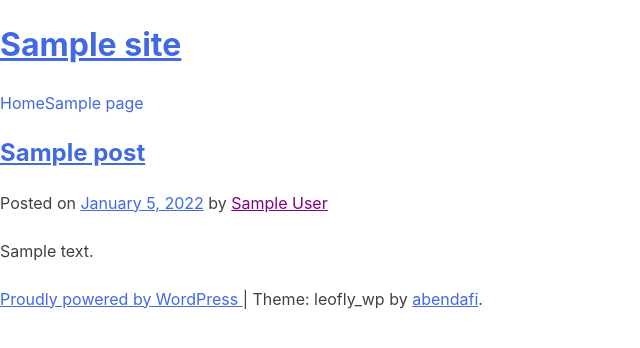
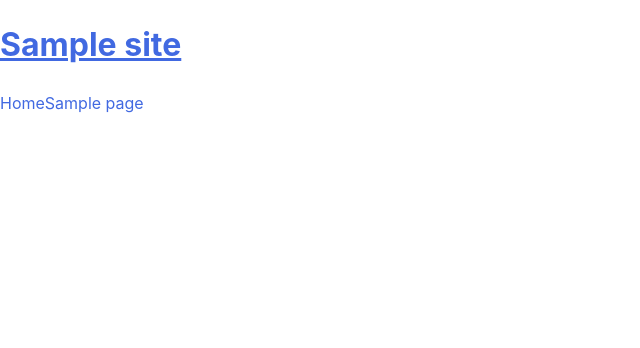
Before and after one commit to AntoineBendafiSchulmann/BAP1_Leofly_wp, a WordPress theme: template leofly_wp/web/app/themes/leofly_wp/index.php in a window 1280 px wide. Shown: the top 348 px of the page, without its empty margins (0-640 px from the left). Run offline with PHP 8.4 and a stand-in for WordPress, Linux system fonts and the light colour scheme; the site name, menu and one post (Sample post) are stand-ins, and other content is empty; some libraries are stand-ins or nearby versions.

Commit message:
clearing plus img folder

```diff
--- a/leofly_wp/web/app/themes/leofly_wp/footer.php
+++ b/leofly_wp/web/app/themes/leofly_wp/footer.php
@@ -11,22 +11,7 @@
 
 ?>
 
-	<footer id="colophon" class="site-footer">
-		<div class="site-info">
-			<a href="<?php echo esc_url( __( 'https://wordpress.org/', 'leofly_wp' ) ); ?>">
-				<?php
-				/* translators: %s: CMS name, i.e. WordPress. */
-				printf( esc_html__( 'Proudly powered by %s', 'leofly_wp' ), 'WordPress' );
-				?>
-			</a>
-			<span class="sep"> | </span>
-				<?php
-				/* translators: 1: Theme name, 2: Theme author. */
-				printf( esc_html__( 'Theme: %1$s by %2$s.', 'leofly_wp' ), 'leofly_wp', '<a href="http://abendafi">abendafi</a>' );
-				?>
-		</div><!-- .site-info -->
-	</footer><!-- #colophon -->
-</div><!-- #page -->
+
 
 <?php wp_footer(); ?>
 
--- a/leofly_wp/web/app/themes/leofly_wp/index.php
+++ b/leofly_wp/web/app/themes/leofly_wp/index.php
@@ -15,43 +15,8 @@
 get_header();
 ?>
 
-	<main id="primary" class="site-main">
 
-		<?php
-		if ( have_posts() ) :
-
-			if ( is_home() && ! is_front_page() ) :
-				?>
-				<header>
-					<h1 class="page-title screen-reader-text"><?php single_post_title(); ?></h1>
-				</header>
-				<?php
-			endif;
-
-			/* Start the Loop */
-			while ( have_posts() ) :
-				the_post();
-
-				/*
-				 * Include the Post-Type-specific template for the content.
-				 * If you want to override this in a child theme, then include a file
-				 * called content-___.php (where ___ is the Post Type name) and that will be used instead.
-				 */
-				get_template_part( 'template-parts/content', get_post_type() );
-
-			endwhile;
-
-			the_posts_navigation();
-
-		else :
-
-			get_template_part( 'template-parts/content', 'none' );
-
-		endif;
-		?>
-
-	</main><!-- #main -->
 
 <?php
-get_sidebar();
+
 get_footer();
```
